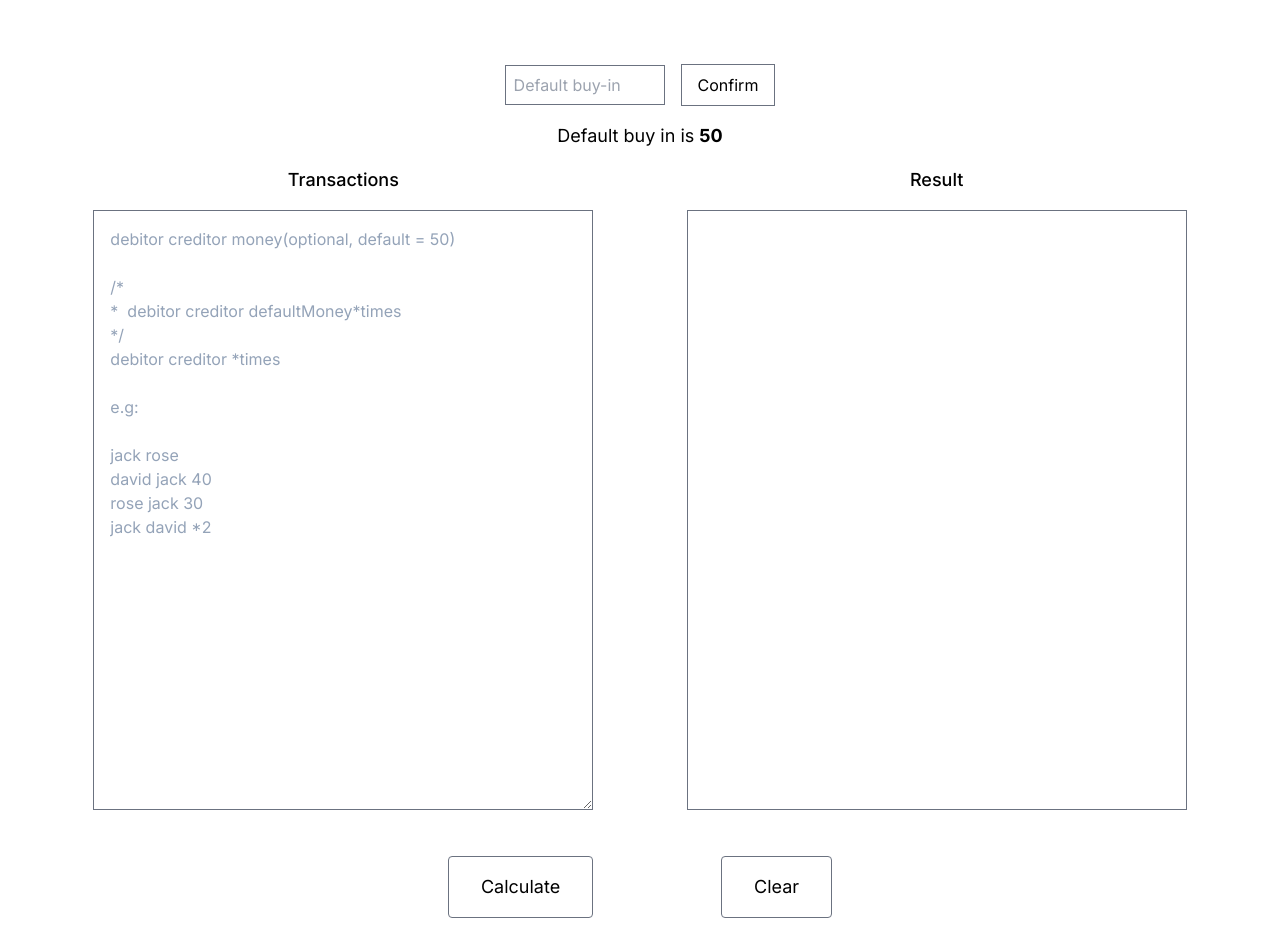
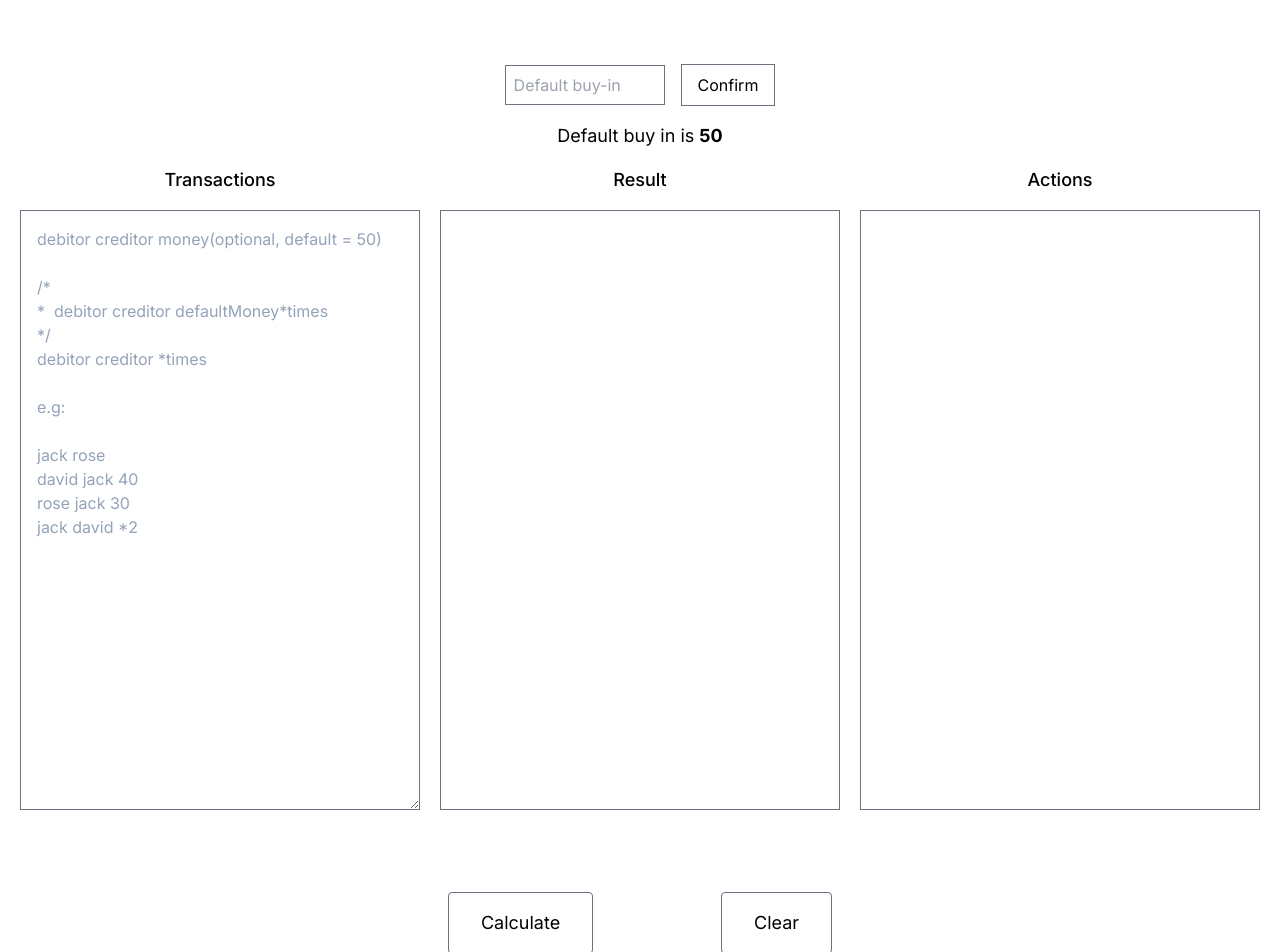
Before and after one commit to thuutri2710/porkerbill, a Next.js app: page / in a window 1280 px wide. Before the commit the page ends 918 px from the top, so only its background shows below. Built offline with nearby package versions, Linux system fonts and the light colour scheme.

Commit message:
Add create actions feature

```diff
--- a/app/page.tsx
+++ b/app/page.tsx
@@ -1,11 +1,23 @@
 "use client";
 
-import { use, useRef, useState } from "react";
+import { useRef, useState } from "react";
+
+interface User {
+  name: string;
+  money: number;
+}
+
+interface Action {
+  debitor: string;
+  creditor: string;
+  money: number;
+}
 
 export default function Home() {
   const inputRef = useRef<HTMLTextAreaElement>(null);
   const buyInRef = useRef<HTMLInputElement>(null);
-  const [result, setResult] = useState<Record<string, number>>({});
+  const [result, setResult] = useState<[string, number][]>([]);
+  const [actions, setActions] = useState<Action[]>([]);
   const [buyIn, setBuyIn] = useState<number>(50);
   const getBuyInValue = () => {
     if (!buyInRef.current) {
@@ -60,7 +72,66 @@
       obj[creditor] += parsedMoney;
     });
 
-    setResult(obj);
+    setResult(() => {
+      const sortedObj = Object.entries(obj).sort((a, b) => b[1] - a[1]);
+      generateResult(sortedObj);
+
+      return sortedObj;
+    });
+  };
+
+  const generateResult = (r: [string, number][]) => {
+    const debitors: User[] = [];
+    const creditors: User[] = [];
+
+    r.forEach(([name, money]) => {
+      if (money > 0) {
+        creditors.push({ name, money });
+      }
+      if (money < 0) {
+        debitors.push({ name, money });
+      }
+    });
+
+    creditors.sort((a, b) => b.money - a.money);
+    debitors.sort((a, b) => a.money - b.money);
+
+    let debitorIndex = 0;
+    let creditorIndex = 0;
+    const listAction = [];
+
+    while (debitorIndex < debitors.length && creditorIndex < creditors.length) {
+      const debitor = debitors[debitorIndex];
+      const creditor = creditors[creditorIndex];
+      const action: Action = {} as Action;
+
+      const money = Math.min(Math.abs(debitor.money), Math.abs(creditor.money));
+
+      debitor.money += money;
+      creditor.money -= money;
+
+      if (debitor.money === 0) {
+        debitorIndex++;
+      }
+
+      if (creditor.money === 0) {
+        creditorIndex++;
+      }
+
+      action.debitor = debitor.name;
+      action.creditor = creditor.name;
+      action.money = money;
+      listAction.push(action);
+    }
+
+    listAction.sort((a, b) => {
+      if (a.debitor === b.debitor) {
+        return b.money - a.money;
+      }
+
+      return a.debitor.localeCompare(b.debitor);
+    });
+    setActions([...listAction]);
   };
 
   return (
@@ -85,7 +156,7 @@
           <p className="text-lg font-medium text-center mb-4">Transactions</p>
           <textarea
             ref={inputRef}
-            className="border border-gray-500 w-[500px] min-h-[600px] p-4 placeholder-slate-400"
+            className="border border-gray-500 w-[400px] min-h-[600px] p-4 placeholder-slate-400"
             rows={inputRef.current?.value ? undefined : 5}
             placeholder={`debitor creditor money(optional, default = 50)
 
@@ -105,8 +176,8 @@
         </div>
         <div>
           <p className="text-lg font-medium text-center mb-4">Result</p>
-          <div className="border border-gray-500 w-[500px] min-h-[600px] p-4">
-            {Object.entries(result).map(([name, money]) => {
+          <div className="border border-gray-500 w-[400px] min-h-[600px] p-4">
+            {result.map(([name, money]) => {
               return (
                 <div className="flex flex-row justify-between" key={name}>
                   <span>{name}</span>
@@ -116,8 +187,27 @@
             })}
           </div>
         </div>
+        <div>
+          <p className="text-lg font-medium text-center mb-4">Actions</p>
+          <div className="border border-gray-500 w-[400px] min-h-[600px] p-4">
+            {actions.map(({ debitor, creditor, money }) => {
+              return (
+                <div className="flex flex-row justify-between" key={`${debitor}${creditor}`}>
+                  <span className="w-10">{debitor}</span>
+                  <span>→</span>
+                  <span className="w-10">{creditor}</span>
+                  <span>=</span>
+                  <span className="w-10">{money}</span>
+                </div>
+              );
+            })}
+          </div>
+        </div>
       </div>
-      <div className="flex justify-evenly w-1/2 mt-10">
+      <div className="my-4 text-lg h-5">
+        {result.length ? `There are ${result.length} players` : null}
+      </div>
+      <div className="flex justify-evenly w-1/2 mt-6">
         <button
           className="py-4 px-8 text-lg border rounded border-gray-500"
           onClick={calculateMoney}
@@ -127,7 +217,8 @@
         <button
           className="py-4 px-8 text-lg border rounded border-gray-500"
           onClick={() => {
-            setResult({});
+            setResult([]);
+            setActions([]);
             inputRef.current!.value = "";
           }}
         >
```
